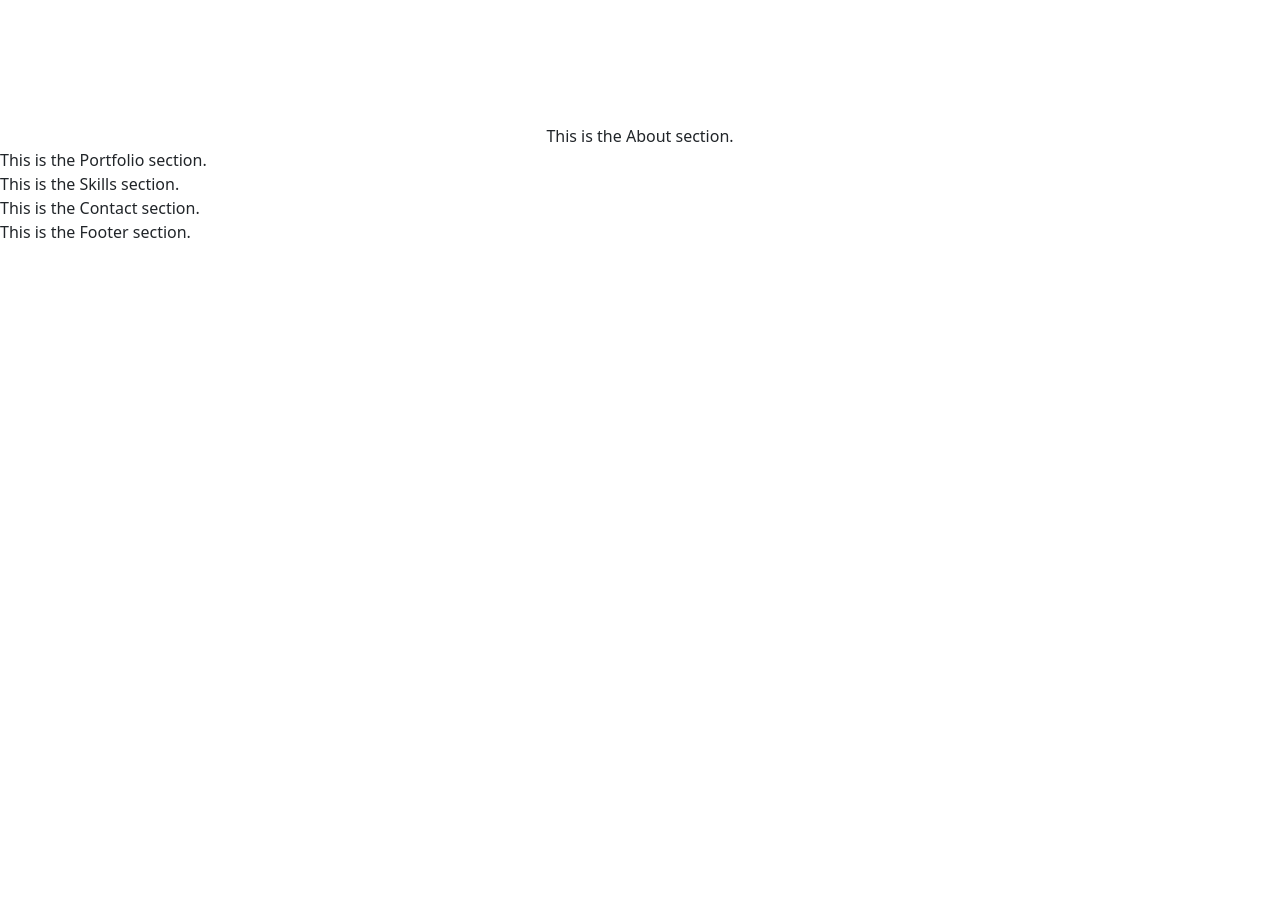
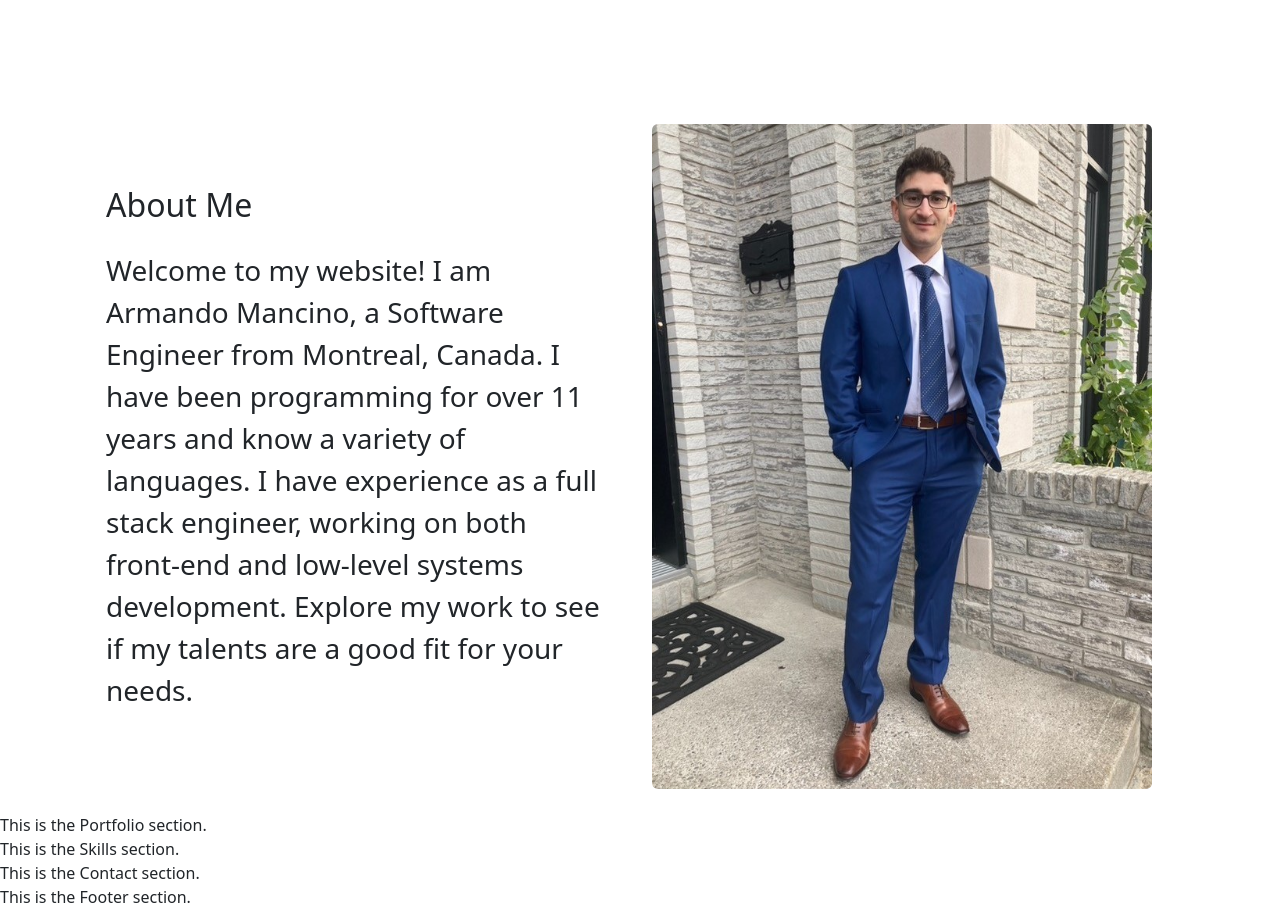
Before and after one commit to mandocino/Personal-Website, a React (Create React App) app in the folder website-portfolio/: page / in a window 1280 px wide. Shown: the part 740-1649 px from the top of the page. Before the commit the page ends 984 px from the top, so only its background shows below. Built offline with nearby package versions, Linux system fonts and the light colour scheme.

Commit message:
feat: create about me component
Create about me component.
Clean up unnecessary code.

```diff
--- a/website-portfolio/src/App.js
+++ b/website-portfolio/src/App.js
@@ -1,5 +1,6 @@
-// src/App.js
 import React from 'react';
+import 'bootstrap/dist/css/bootstrap.min.css';
+
 import Header from "./components/Header";
 import Contact from "./components/Contact";
 import Footer from "./components/Footer";
@@ -7,7 +8,6 @@ import About from "./components/About";
 import Portfolio from "./components/Portfolio";
 import Skills from "./components/Skills";
 import Welcome from "./components/Welcome";
-import 'bootstrap/dist/css/bootstrap.min.css';
 
 function App() {
   return (
--- a/website-portfolio/src/components/About.js
+++ b/website-portfolio/src/components/About.js
@@ -1,9 +1,26 @@
-import React from 'react';
-
 function About() {
   return (
-    <div className="text-center">
-      This is the About section.
+    <div className="container pb-4">
+      <div className="row align-items-center">
+        <div className="col-lg-6 mb-lg-0">
+          <div className="p-4">
+            <h2 className="mb-4">About Me</h2>
+            <p className="fs-3">
+              Welcome to my website! I am Armando Mancino, a Software Engineer from Montreal, Canada. I have been programming for over 11 years and know a variety of languages. I have experience as a full stack engineer, working on both front-end and low-level systems development.
+              Explore my work to see if my talents are a good fit for your needs.
+            </p>
+          </div>
+        </div>
+        <div className="col-lg-6">
+          <img
+            src="/profile_img.jpg"
+            height="800"
+            width="500"
+            alt="Armando Mancino"
+            className="img-fluid rounded"
+          />
+        </div>
+      </div>
     </div>
   );
 }
--- a/website-portfolio/src/components/Contact.js
+++ b/website-portfolio/src/components/Contact.js
@@ -1,5 +1,3 @@
-import React from 'react';
-
 function Contact() {
   return (
     <div>
--- a/website-portfolio/src/components/Footer.js
+++ b/website-portfolio/src/components/Footer.js
@@ -1,5 +1,3 @@
-import React from 'react';
-
 function Footer() {
   return (
     <div>
--- a/website-portfolio/src/components/Header.js
+++ b/website-portfolio/src/components/Header.js
@@ -1,4 +1,3 @@
-import React from 'react';
 import { Navbar, Nav, Container } from 'react-bootstrap';
 
 const Header = () => {
--- a/website-portfolio/src/components/Portfolio.js
+++ b/website-portfolio/src/components/Portfolio.js
@@ -1,5 +1,3 @@
-import React from 'react';
-
 function Portfolio() {
   return (
     <div>
--- a/website-portfolio/src/components/Skills.js
+++ b/website-portfolio/src/components/Skills.js
@@ -1,5 +1,3 @@
-import React from 'react';
-
 function Skills() {
   return (
     <div>
--- a/website-portfolio/src/components/Welcome.js
+++ b/website-portfolio/src/components/Welcome.js
@@ -1,5 +1,3 @@
-import '../App.css';
-
 function Welcome() {
   return (
     <>
```
Also changed, not shown: website-portfolio/public/profile_img.jpg (added).
